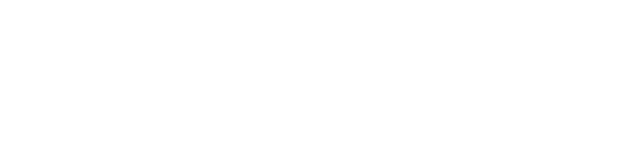
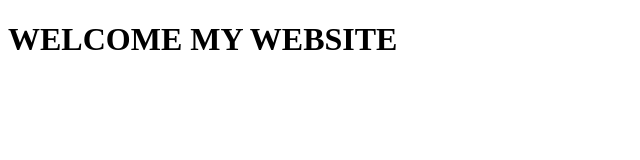
Before and after one commit to WebHero-223/new-website, a plain HTML site: page index.html in a window 1280 px wide. Shown: the whole page, without its empty margins (0-640 px from the left). Drawn offline with Linux system fonts and the light colour scheme.

Commit message:
Blog WEBSITE

```diff
--- a/index.html
+++ b/index.html
@@ -4,9 +4,11 @@
     <meta charset="UTF-8">
     <meta http-equiv="X-UA-Compatible" content="IE=edge">
     <meta name="viewport" content="width=device-width, initial-scale=1.0">
-    <title>Document</title>
+    <title>BLOG WEBSITE</title>
 </head>
 <body>
 
+    <h1>WELCOME MY WEBSITE</h1>
+
 </body>
 </html>
```
